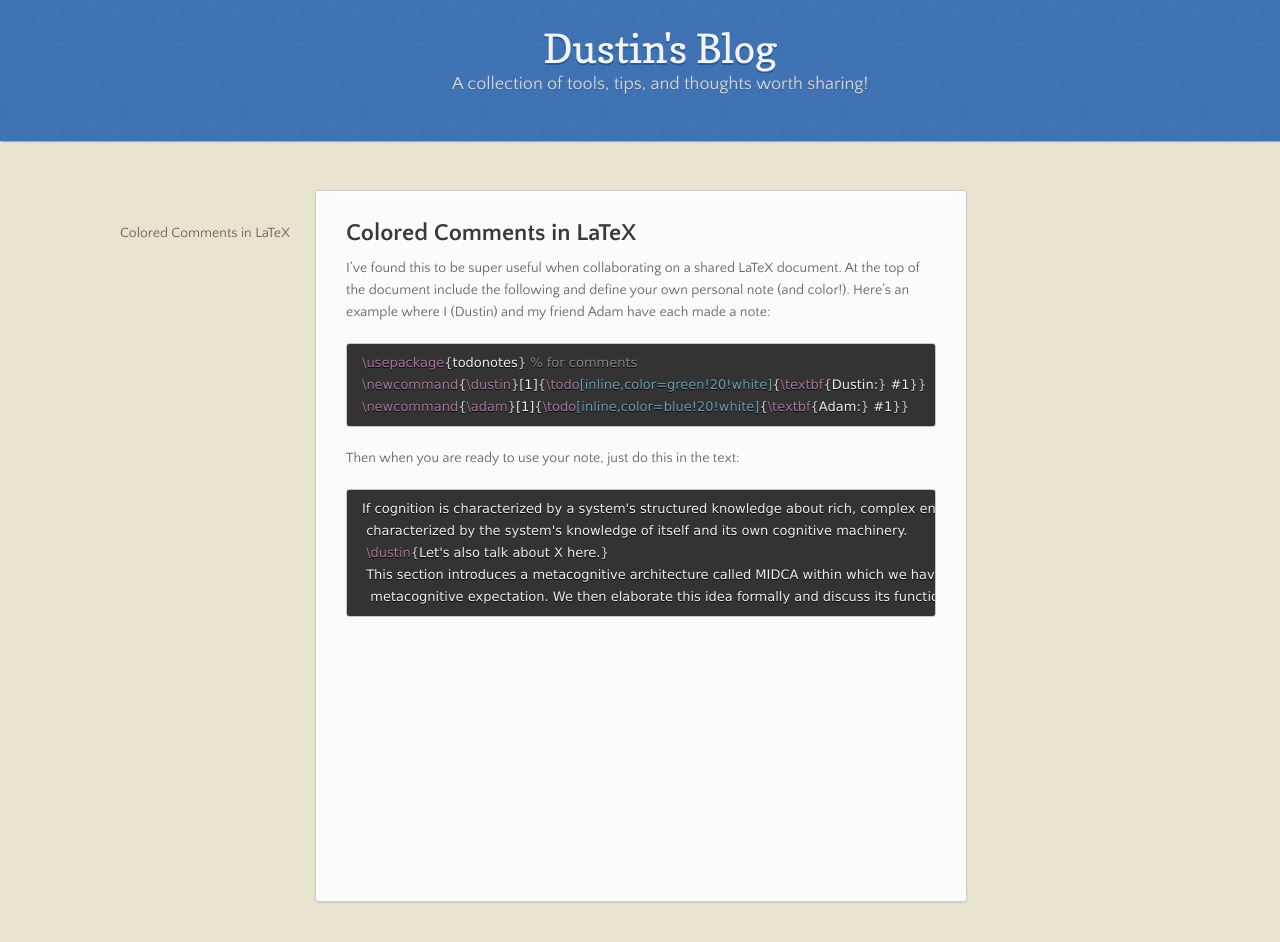
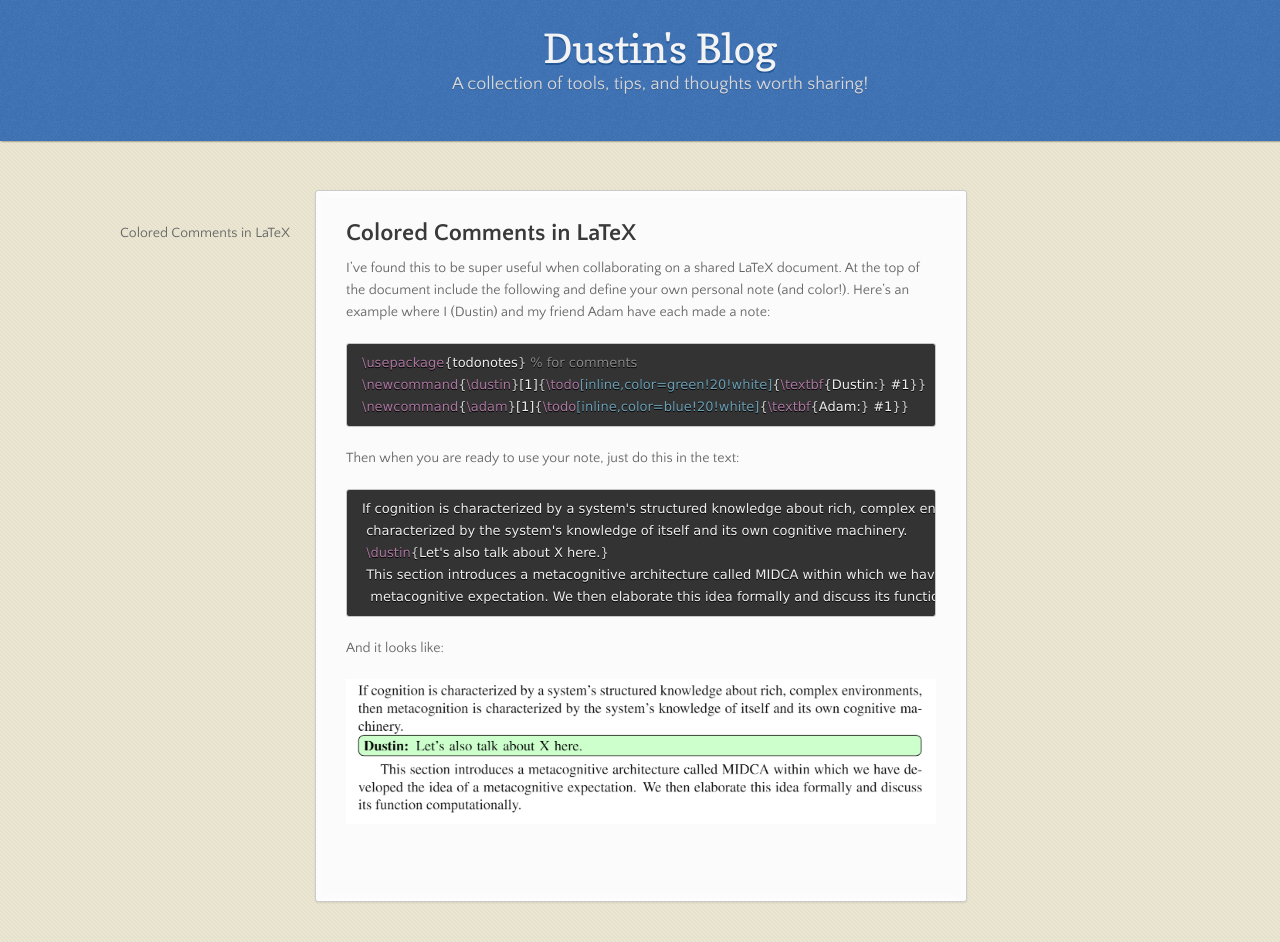
Before and after one commit to dustintd/dustintd.github.io, a Jekyll site: the page built from blog.md, in a window 1280 px wide and 942 px high. Built offline with Jekyll 4.4.1, drawn with Linux system fonts in a browser that asks for light colours; our own code applies the rules of GitHub Pages for plain Markdown files.

Commit message:
added image

````diff
--- a/blog.md
+++ b/blog.md
@@ -21,3 +21,7 @@ If cognition is characterized by a system's structured knowledge about rich, com
  This section introduces a metacognitive architecture called MIDCA within which we have developed the idea of a
   metacognitive expectation. We then elaborate this idea formally and discuss its function computationally.
 ```
+
+And it looks like:
+
+![LaTeX Example](assets/images/latex_colored_notes_example.png)
````
